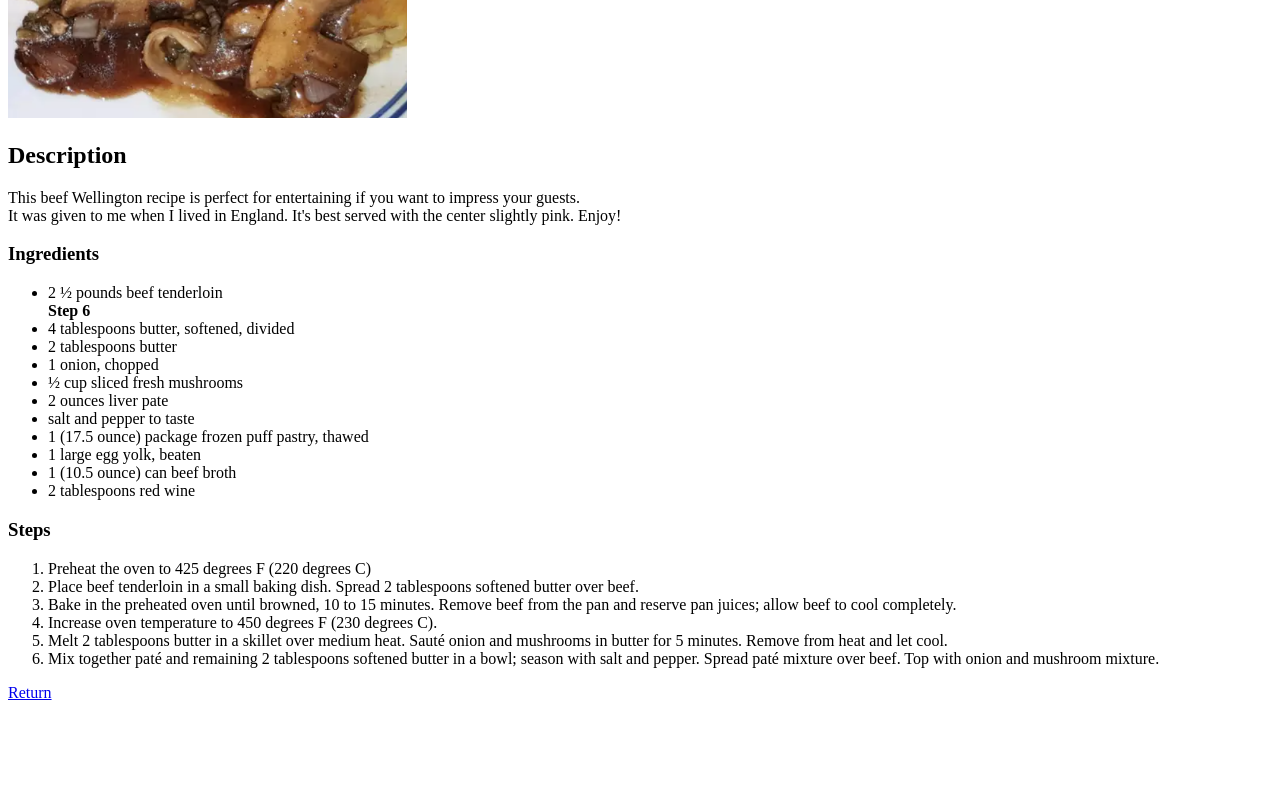
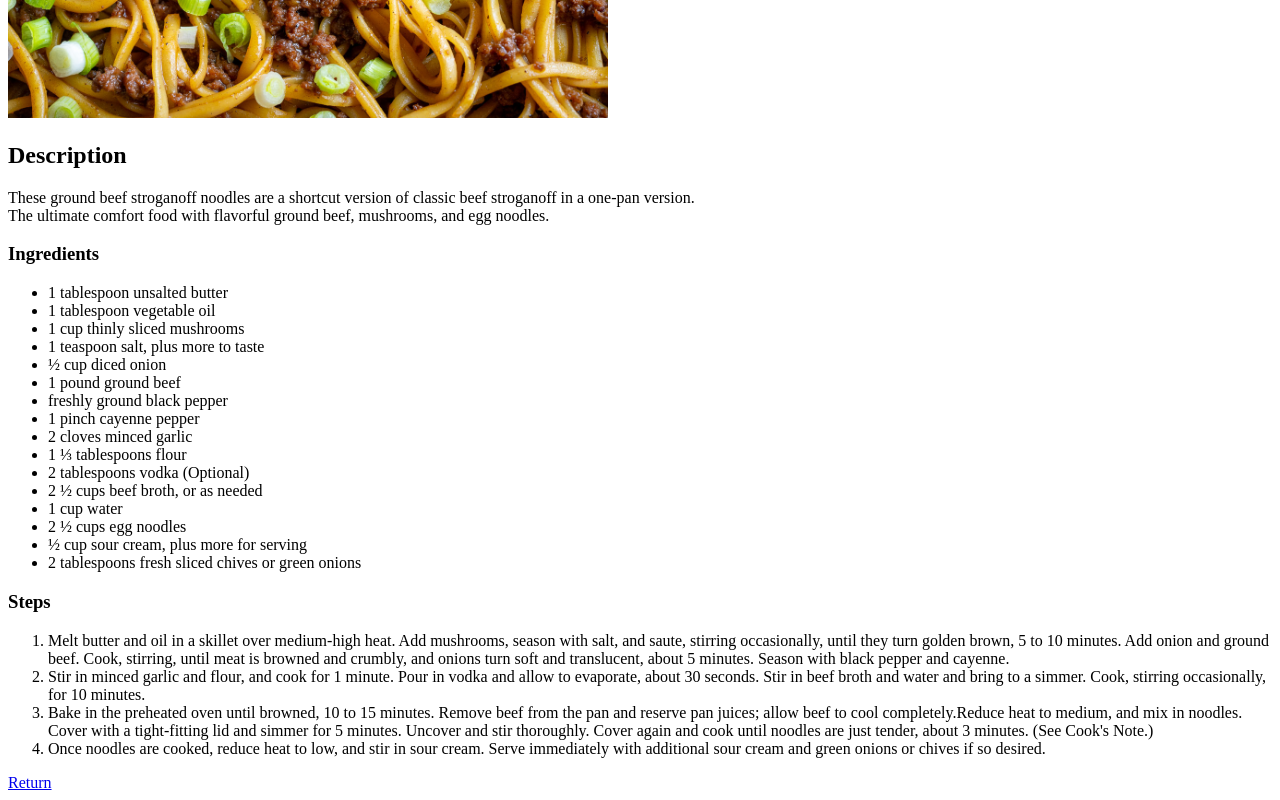
Before and after one commit to gaba-bouliva/odin-recipes, a plain HTML site: page ground_beef_stroganoff_noodles.html in a window 1280 px wide. Shown: the part 362-1162 px from the top of the page. Before the commit the page ends 1072 px from the top, so only its background shows below. Drawn offline with Linux system fonts and the light colour scheme.

Commit message:
Add right content for chicken_stir_fry and ground_beef_stroganoff_noodles pages

```diff
--- a/ground_beef_stroganoff_noodles.html
+++ b/ground_beef_stroganoff_noodles.html
@@ -8,41 +8,42 @@
 </head>
 <body>
   <h1>Ground Beef Stroganoff Noodles</h1>
-  <img src="/images/beef_meat.PNG" alt="Beef Wellington" height="400px" />
+  <img src="/images/ground-Beef-Noodles.jpg" alt="Beef Wellington" height="400px" />
   <h2>Description</h2>
   <p>
-    This beef Wellington recipe is perfect for entertaining if you want to impress your guests. <br> It was given to me when I lived in England. It's best served with the center slightly pink. Enjoy!
+    These ground beef stroganoff noodles are a shortcut version of classic beef stroganoff in a one-pan version. <br> The ultimate comfort food with flavorful ground beef, mushrooms, and egg noodles.
   </p>
       <h3>Ingredients</h3>
     <ul>
 
-      <li>2 ½ pounds beef tenderloin</li><strong>Step 6</strong>
-      <li> 4 tablespoons butter, softened, divided </li>
-      <li>2 tablespoons butter</li>
-      <li>1 onion, chopped</li>
-      <li> ½ cup sliced fresh mushrooms</li>
-      <li>2 ounces liver pate</li>
-      <li>salt and pepper to taste</li>
-      <li>1 (17.5 ounce) package frozen puff pastry, thawed </li>
-      <li>1 large egg yolk, beaten</li>
-      <li>1 (10.5 ounce) can beef broth</li>
-      <li>2 tablespoons red wine</li>
+      <li>1 tablespoon unsalted butter</li>
+      <li>1 tablespoon vegetable oil </li>
+      <li>1 cup thinly sliced mushrooms</li>
+      <li>1 teaspoon salt, plus more to taste</li>
+      <li>½ cup diced onion</li>
+      <li>1 pound ground beef</li>
+      <li>freshly ground black pepper</li>
+      <li>1 pinch cayenne pepper </li>
+      <li>2 cloves minced garlic</li>
+      <li>1 ⅓ tablespoons flour</li>
+      <li>2 tablespoons vodka (Optional)</li>
+      <li>2 ½ cups beef broth, or as needed</li>
+      <li>1 cup water </li>
+      <li>2 ½ cups egg noodles</li>
+      <li>½ cup sour cream, plus more for serving</li>
+      <li>2 tablespoons fresh sliced chives or green onions</li>
     </ul>
 
 
     <h3>Steps</h3>
     <ol>
-      <li>Preheat the oven to 425 degrees F (220 degrees C)</li>
-      <li>Place beef tenderloin in a small baking dish. Spread 2 tablespoons softened butter over beef.</li>
+      <li>Melt butter and oil in a skillet over medium-high heat. Add mushrooms, season with salt, and saute, stirring occasionally, until they turn golden brown, 5 to 10 minutes. Add onion and ground beef. Cook, stirring, until meat is browned and crumbly, and onions turn soft and translucent, about 5 minutes. Season with black pepper and cayenne.</li>
+      <li>Stir in minced garlic and flour, and cook for 1 minute. Pour in vodka and allow to evaporate, about 30 seconds. Stir in beef broth and water and bring to a simmer. Cook, stirring occasionally, for 10 minutes.</li>
       <li>Bake in the preheated oven until browned, 10 to 15 minutes. Remove beef from the pan and reserve pan juices; allow beef to
-cool completely.</li>
-      <li>Increase oven temperature to 450 degrees F (230 degrees C).
+      cool completely.Reduce heat to medium, and mix in noodles. Cover with a tight-fitting lid and simmer for 5 minutes. Uncover and stir thoroughly. Cover again and cook until noodles are just tender, about 3 minutes. (See Cook's Note.)</li>
+      <li>Once noodles are cooked, reduce heat to low, and stir in sour cream. Serve immediately with additional sour cream and green onions or chives if so desired.
       </li>
-      <li>Melt 2 tablespoons butter in a skillet over medium heat. Sauté onion and mushrooms in butter for 5 minutes. Remove from
-          heat and let cool.
-      </li>
-      <li>Mix together paté and remaining 2 tablespoons softened butter in a bowl; season with salt and pepper. Spread paté mixture
-        over beef. Top with onion and mushroom mixture.</li>
+
     </ol>
 
 <a href="index.html">Return</a>
```
Also changed, not shown: chicken_stir_fry.html (added, +48 -0 lines), index.html (+1 -1 lines), sipcy_noodles.html (deleted, +0 -51 lines), images/Chicken-fry.PNG (added), images/ground-Beef-Noodles.jpg (added), 2 other files.
